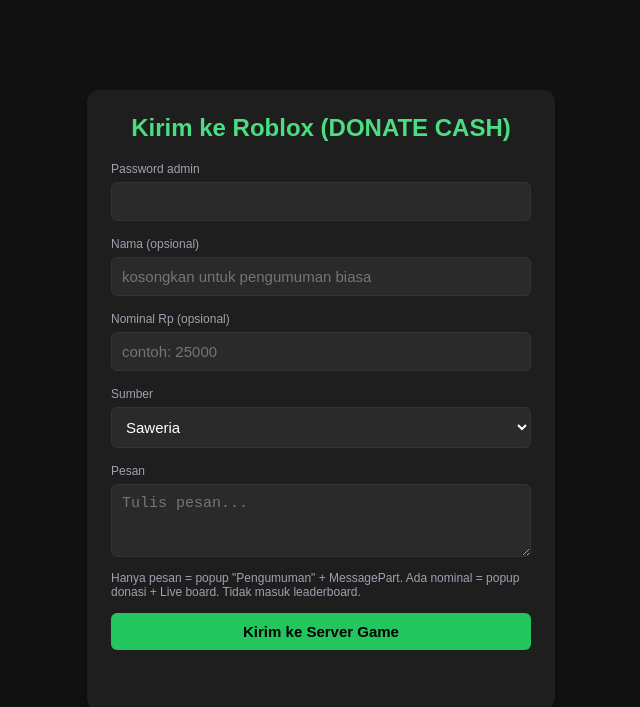
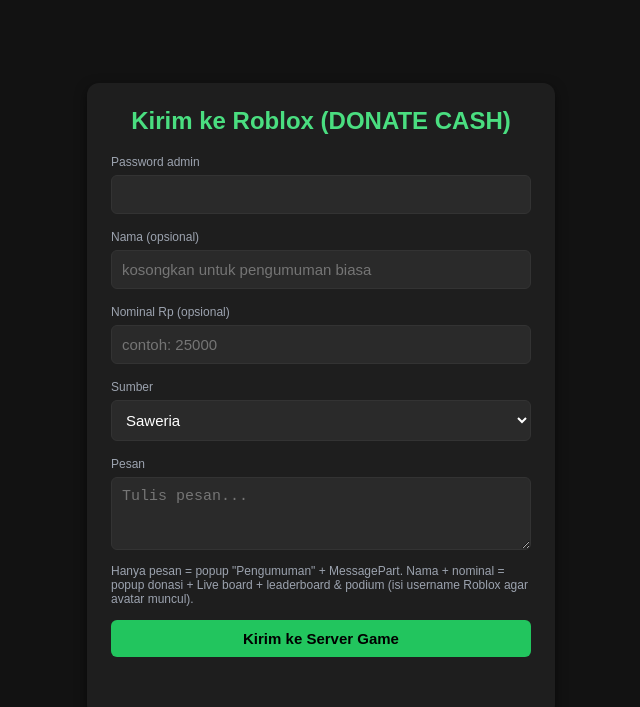
Before and after one commit to kc-kaii/kaii-cash, a website: page index.html in a window 1280 px wide. Shown: the whole page, without its empty margins (319-959 px from the left). Drawn offline with Linux system fonts and the light colour scheme.

Commit message:
index.html

```diff
--- a/index.html
+++ b/index.html
@@ -38,7 +38,7 @@
 
     <label for="pesan">Pesan</label>
     <textarea id="pesan" rows="3" maxlength="200" placeholder="Tulis pesan..."></textarea>
-    <div class="hint">Hanya pesan = popup "Pengumuman" + MessagePart. Ada nominal = popup donasi + Live board. Tidak masuk leaderboard.</div>
+    <div class="hint">Hanya pesan = popup "Pengumuman" + MessagePart. Nama + nominal = popup donasi + Live board + leaderboard &amp; podium (isi username Roblox agar avatar muncul).</div>
 
     <button id="kirim" type="button">Kirim ke Server Game</button>
     <div id="status"></div>
```
